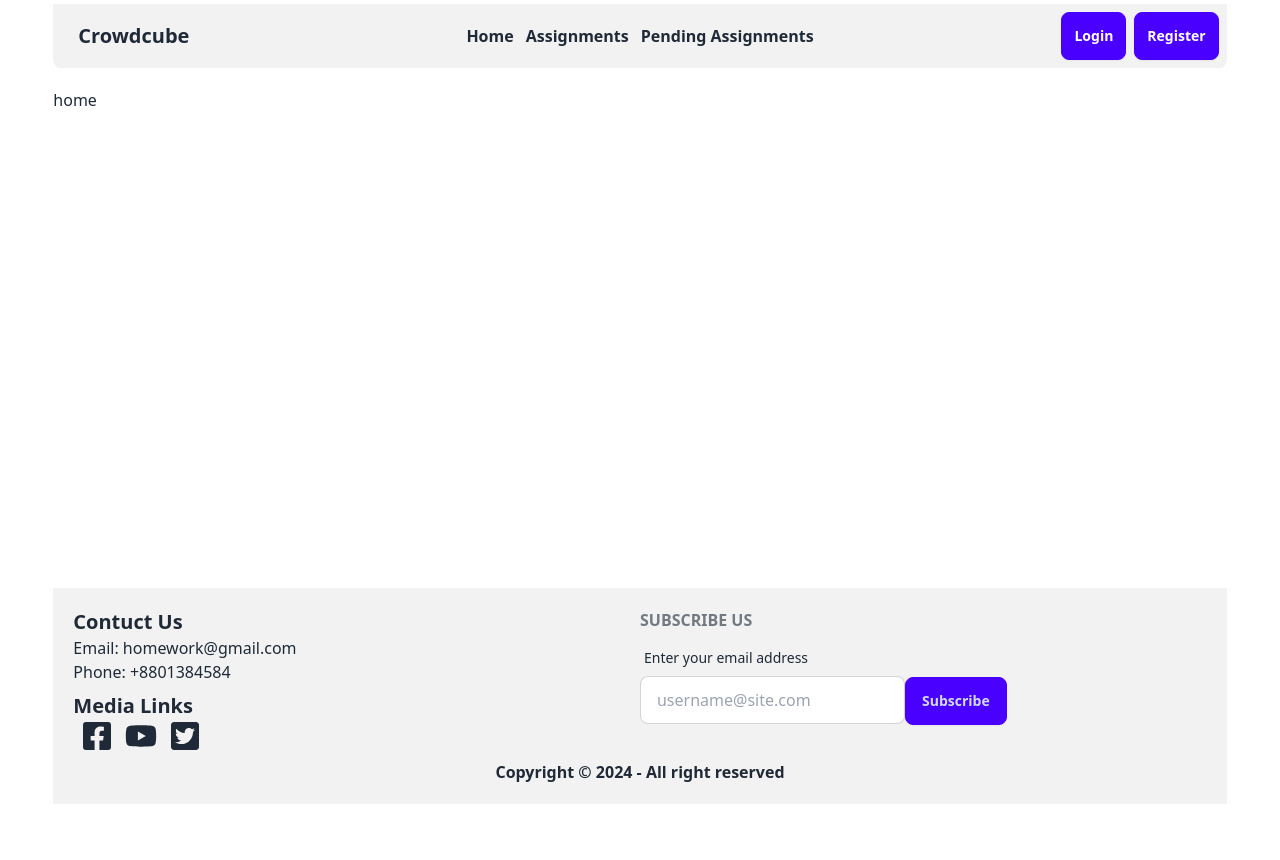
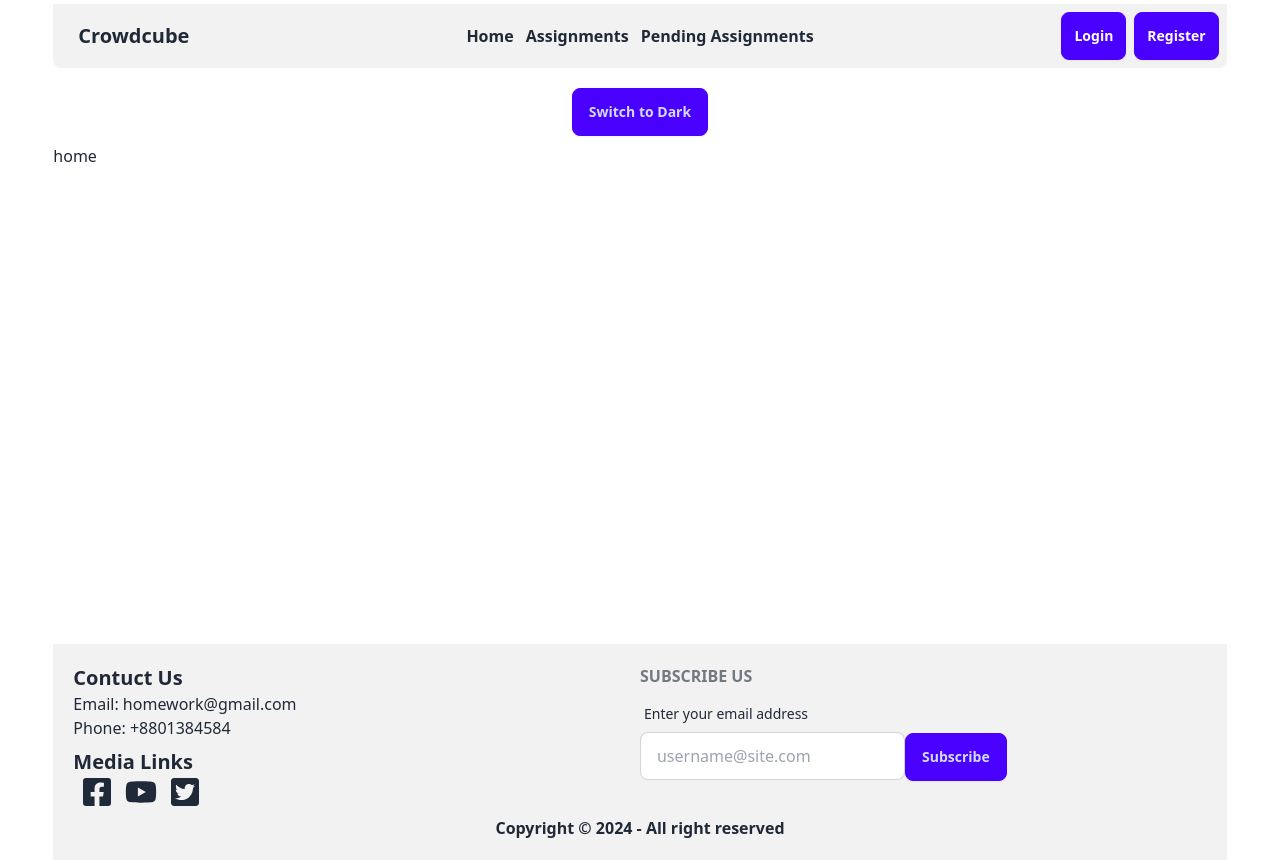
Before and after one commit to ZubairAlMamun2/Academic-Elite, a React (Vite) app: page / in a window 1280 px wide. Before the commit the page ends 804 px from the top, so only its background shows below. Built offline with nearby package versions, Linux system fonts and the light colour scheme; no server answers.

Commit message:
theme customization section done

```diff
--- a/src/components/Assignments.jsx
+++ b/src/components/Assignments.jsx
@@ -6,16 +6,18 @@ import Swal from "sweetalert2";
 import { AuthContext } from "../provider/AuthProvider";
 
 const Assignments = () => {
+  const{user}=useContext(AuthContext)
+
   const loadeddata = useLoaderData();
-  const { user } = useContext(AuthContext);
+  // const { user } = useContext(AuthContext);
   const [search, setSearch] = useState("");
   const [difficulty, setDifficulty] = useState("");
   const navigate =useNavigate()
 
   const [data, setData] = useState(loadeddata);
-  console.log(data);
+  // console.log(data);
   const handledelete = (_id, email) => {
-    console.log(_id, email);
+    // console.log(_id, email);
     if (email !== user?.email) {
       Swal.fire({
         title: "Error!",
--- a/src/components/Givemark.jsx
+++ b/src/components/Givemark.jsx
@@ -1,7 +1,7 @@
 import React from 'react'
 import NavBar from './Navbar'
 import Footer from './Footer'
-import { Link, useLoaderData, useNavigate, useParams } from 'react-router-dom'
+import { Link, useLoaderData, useLocation, useNavigate, useParams } from 'react-router-dom'
 import UseAxiosSecure from './UseAxiosSecure'
 import Swal from 'sweetalert2'
 
@@ -11,6 +11,9 @@ const Givemark = () => {
     console.log(data._id)
     const axiossecure=UseAxiosSecure()
     const navigate=useNavigate();
+    let location=useLocation();
+    console.log(location.pathname)
+    location.pathname='/pendingassignments'
 
     const handleupdate = (e) => {
 
@@ -27,7 +30,7 @@ const Givemark = () => {
           };
 
         console.log(formData,data._id);
-        axiossecure.put(`http://localhost:5000/givemark/${data._id}`,formData)
+        axiossecure.put(`http://localhost:5000/givemark/${data._id}`,formData,{withCredentials:true})
           .then((res) => {
             console.log(res.data);
             if (res.data.modifiedCount > 0) {
--- a/src/components/PendingAssign.jsx
+++ b/src/components/PendingAssign.jsx
@@ -19,7 +19,7 @@ const PendingAssign = () => {
       setAssignment(res.data)
       const filtredassignment=res.data.filter(item=>item.status=="pending")
       setAssignment(filtredassignment);
-      console.log(assignment)
+      // console.log(assignment)
   })
   },[user.email])
 
--- a/src/components/TakeAssignmnet.jsx
+++ b/src/components/TakeAssignmnet.jsx
@@ -8,7 +8,7 @@ import UseAxiosSecure from './UseAxiosSecure';
 
 const TakeAssignmnet = () => {
     const {user}=useContext(AuthContext)
-    console.log(user)
+
     const data =useLoaderData();
     const axiossecure=UseAxiosSecure()
     const navigate =useNavigate();
--- /dev/null
+++ b/src/components/ThemeTogole.jsx
@@ -0,0 +1,28 @@
+import React, { useContext, useEffect, useState } from "react";
+import { AuthContext } from "../provider/AuthProvider";
+
+const ThemeToggle = () => {
+    const{theme,setTheme}=useContext(AuthContext)
+
+  useEffect(() => {
+    document.documentElement.setAttribute("data-theme", theme);
+    localStorage.setItem("theme", theme); // Persist theme in localStorage
+  }, [theme]);
+
+  const toggleTheme = () => {
+    setTheme(theme === "light" ? "dark" : "light");
+  };
+
+  return (
+    <div className="flex justify-center m-2">
+        <button
+      className="btn  btn-primary"
+      onClick={toggleTheme}
+    >
+      {theme === "light" ? "Switch to Dark" : "Switch to Light"}
+    </button>
+    </div>
+  );
+};
+
+export default ThemeToggle;
--- a/src/layouts/HomeLayouts.jsx
+++ b/src/layouts/HomeLayouts.jsx
@@ -1,11 +1,13 @@
 import React from 'react'
-import NavBar from '../components/NavBar'
 import Footer from '../components/Footer'
+import ThemeToggle from '../components/ThemeTogole'
+import NavBar from '../components/Navbar'
 
 const HomeLayouts = () => {
   return (
     <div className='w-11/12 mx-auto'>
         <NavBar />
+        <ThemeToggle />
         <div className=" min-h-[60vh]">
             home
         </div>
--- a/src/provider/AuthProvider.jsx
+++ b/src/provider/AuthProvider.jsx
@@ -21,6 +21,14 @@ const provider = new GoogleAuthProvider();
 const AuthProvider = ({ children }) => {
   const [user, setUser] = useState(null);
   const [loading, setLoading] = useState(true);
+  const [theme, setTheme] = useState(
+      localStorage.getItem("theme") || "light"
+    );
+    useEffect(() => {
+      document.documentElement.setAttribute("data-theme", theme);
+      localStorage.setItem("theme", theme); // Persist theme in localStorage
+    }, [theme]);
+
 
 
   const createNewUser = (email, password) => {
@@ -52,7 +60,7 @@ const AuthProvider = ({ children }) => {
 
 
 
-  const UserInfo = { user, setUser, createNewUser, Logout, Login, loading,UpdateUserProfile,SignInWithGoogle,ResetUserPassword };
+  const UserInfo = { user,setTheme,theme, setUser, createNewUser, Logout, Login, loading,UpdateUserProfile,SignInWithGoogle,ResetUserPassword };
 
   useEffect(() => {
     const unsubscribe = onAuthStateChanged(auth, (currentuser) => {
```
